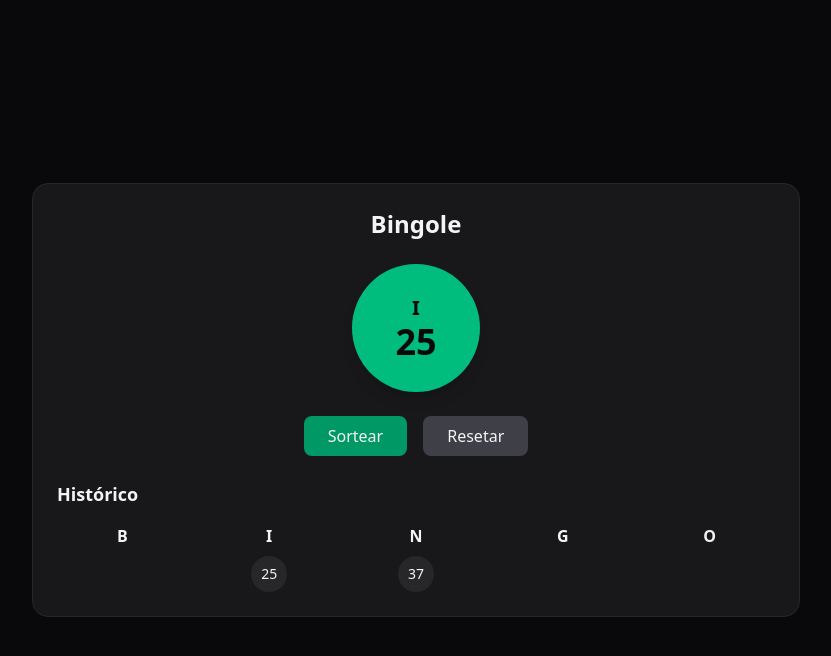
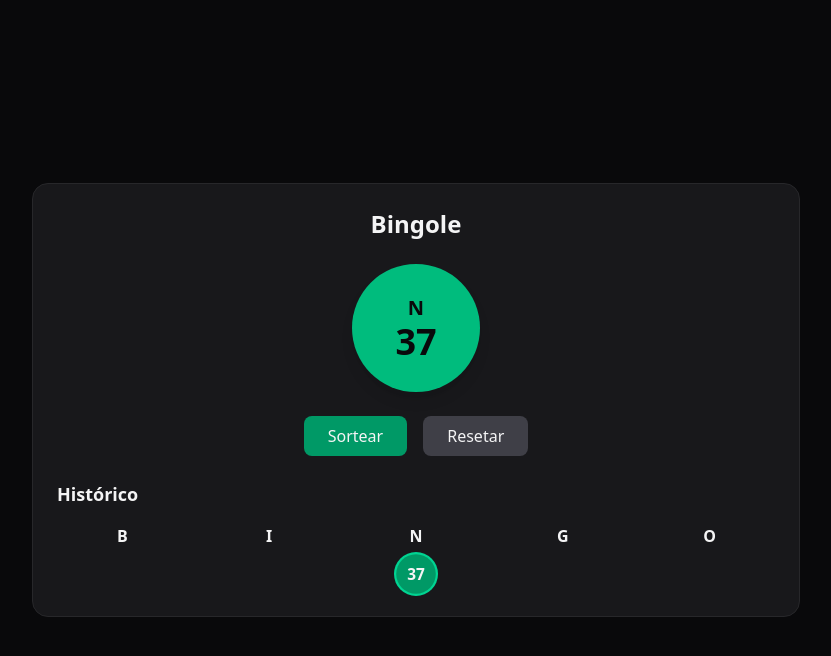
Before and after one commit to mericxy/bingole, a React (Vite) app: page / in a window 1280 px wide. Both pictures are taken after a click on the button "Sortear". Shown: the top 656 px of the page, without its empty margins (224-1055 px from the left). Built offline with nearby package versions, Linux system fonts and the light colour scheme.

Commit message:
✨ Feat: componente de historico melhorado
- Adicionado ordem crescente no histórico por coluna

```diff
--- a/src/components/Controls.jsx
+++ b/src/components/Controls.jsx
@@ -1,35 +1,46 @@
-import { useState, useEffect } from "react";
+import { useState, useEffect, useRef } from "react";
 
 export default function Controls({ onDraw, onReset, disabled }) {
   const [showResetModal, setShowResetModal] = useState(false);
   const [showDrawModal, setShowDrawModal] = useState(false);
   const [progress, setProgress] = useState(0);
+  const hasDrawnRef = useRef(false);
 
   useEffect(() => {
-    if (showDrawModal) {
+    if (!showDrawModal) {
+      hasDrawnRef.current = false;
+      return;
+    }
+
     setProgress(0);
-      const duration = 1000; // 1 segundo
-      const interval = 20; // atualiza a cada 20ms
+    const duration = 500;
+    const interval = 20;
     const steps = duration / interval;
     const increment = 100 / steps;
 
     const timer = setInterval(() => {
       setProgress((prev) => {
         const next = prev + increment;
+
         if (next >= 100) {
           clearInterval(timer);
+
+          if (!hasDrawnRef.current) {
+            hasDrawnRef.current = true;
             setTimeout(() => {
               setShowDrawModal(false);
               onDraw();
             }, 200);
+          }
+
           return 100;
         }
+
         return next;
       });
     }, interval);
 
     return () => clearInterval(timer);
-    }
   }, [showDrawModal, onDraw]);
 
   function handleDrawClick() {
--- a/src/components/History.jsx
+++ b/src/components/History.jsx
@@ -2,9 +2,18 @@ const LETTERS = ["B", "I", "N", "G", "O"];
 
 export default function History({ items }) {
   const grouped = LETTERS.reduce((acc, letter) => {
-    acc[letter] = items.filter((i) => i.letter === letter);
+    acc[letter] = items
+      .filter((i) => i.letter === letter)
+      .sort((a, b) => a.value - b.value);
     return acc;
   }, {});
+
+  const lastTwo = items.slice(-2).map((item) => `${item.letter}-${item.value}`);
+
+  function isRecent(letter, value) {
+    const key = `${letter}-${value}`;
+    return lastTwo.includes(key);
+  }
 
   return (
     <div className="space-y-4">
@@ -16,14 +25,21 @@ export default function History({ items }) {
             <h3 className="text-center font-bold mb-2">{letter}</h3>
 
             <div className="flex flex-wrap gap-2 justify-center">
-              {grouped[letter].map((item) => (
-                <div
-                  key={item.value}
-                  className="w-9 h-9 rounded-full bg-zinc-800 flex items-center justify-center text-sm"
-                >
-                  {item.value}
-                </div>
-              ))}
+              {grouped[letter].map((item) => {
+                const recent = isRecent(item.letter, item.value);
+                return (
+                  <div
+                    key={item.value}
+                    className={`w-9 h-9 rounded-full flex items-center justify-center text-sm transition-all ${
+                      recent
+                        ? "bg-emerald-600 ring-2 ring-emerald-400 scale-110 font-bold"
+                        : "bg-zinc-800"
+                    }`}
+                  >
+                    {item.value}
+                  </div>
+                );
+              })}
             </div>
           </div>
         ))}
```
Lines whose indentation alone changed are shown as unchanged.
